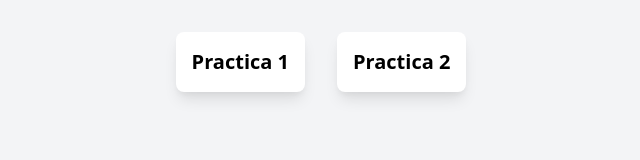
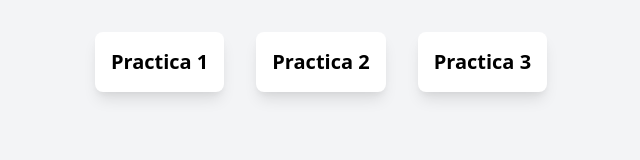
Before and after one commit to LFERDO21/aWP, a plain HTML site: page AWP1/index.html in a window 1280 px wide. Shown: the whole page, without its empty margins (319-959 px from the left). Drawn offline with nearby package versions, Linux system fonts and the light colour scheme.

Commit message:
Update index.html

```diff
--- a/AWP1/index.html
+++ b/AWP1/index.html
@@ -24,6 +24,13 @@
                 </div>
             </a>
         </div>
+         <div class="m-4">
+            <a href="P3/index.html">
+                <div class="bg-white shadow-lg rounded-lg p-4">
+                    <h2 class="text-xl font-semibold">Practica 3</h2>
+                </div>
+            </a>
+        </div>
     </div>
 </body>
 </html>
```
